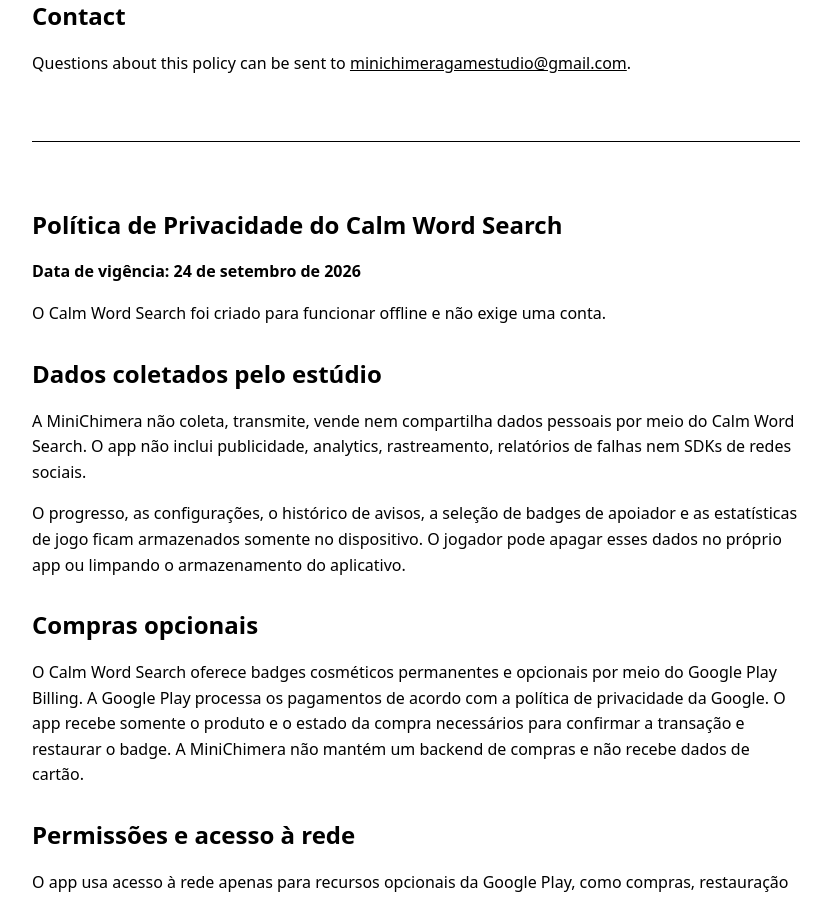
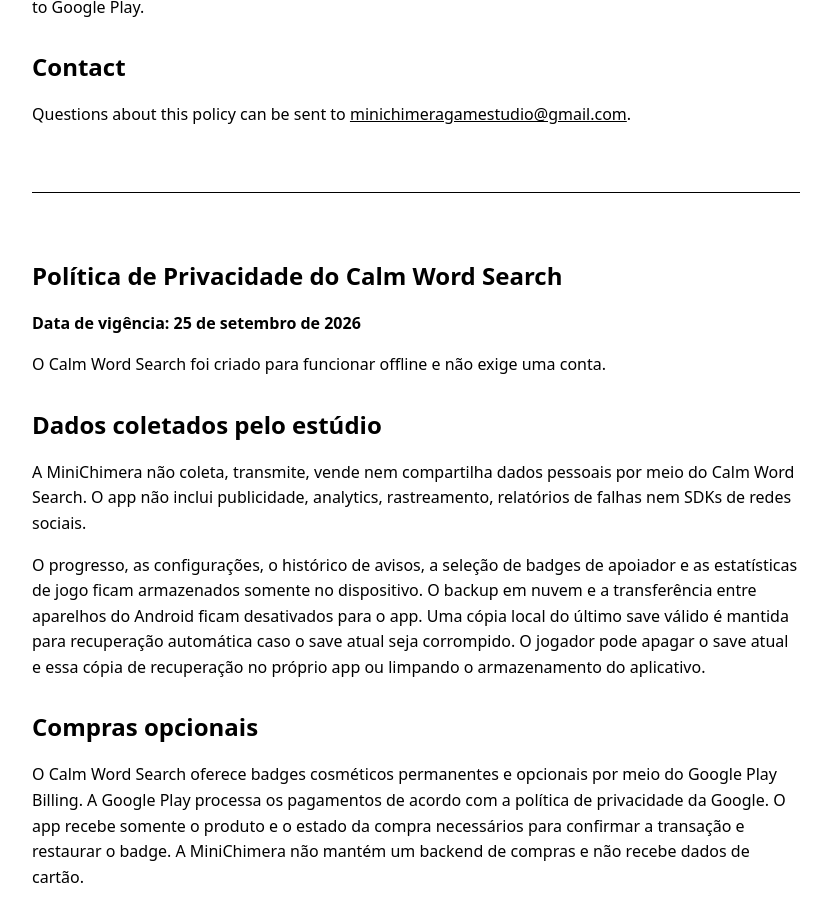
Before and after one commit to robsonsiebel/robsonsiebel.github.io, a Jekyll site: the page apps/calm-word-search/privacy/index.html, which Jekyll copies as it is, in a window 1280 px wide and 900 px high, scrolled down 1047 px. Shown: the whole window, without its empty margins (224-1055 px from the left). Built offline with Jekyll 4.4.1, drawn with Linux system fonts in a browser that asks for light colours; some of the changed text lies outside the part shown.

Commit message:
Clarify local save recovery policy

```diff
--- a/apps/calm-word-search/privacy/index.html
+++ b/apps/calm-word-search/privacy/index.html
@@ -39,12 +39,12 @@
 
       <article id="english" lang="en">
         <h1>Calm Word Search Privacy Policy</h1>
-        <p class="effective-date">Effective date: 24 September 2026</p>
+        <p class="effective-date">Effective date: 25 September 2026</p>
         <p>Calm Word Search is designed to work offline and does not require an account.</p>
 
         <h2>Data collected by the studio</h2>
         <p>MiniChimera does not collect, transmit, sell, or share personal data through Calm Word Search. The app does not include advertising, analytics, tracking, crash-reporting, or social-network SDKs.</p>
-        <p>Game progress, settings, prompt history, supporter badge selections, and gameplay statistics are stored only on the player's device. Players can erase this local data from inside the app or by clearing the app's storage.</p>
+        <p>Game progress, settings, prompt history, supporter badge selections, and gameplay statistics are stored only on the player's device. Android cloud backup and device-to-device transfer are disabled for the app. One previous valid save is retained locally so the app can recover automatically if its current save becomes corrupt. Players can erase both the current save and this recovery copy from inside the app or by clearing the app's storage.</p>
 
         <h2>Optional purchases</h2>
         <p>Calm Word Search offers optional, permanent cosmetic supporter badges through Google Play Billing. Google Play processes payments under Google's own privacy policy. The app receives only the product and purchase state needed to acknowledge a purchase and restore the badge. MiniChimera does not operate a purchase backend and does not receive payment-card details.</p>
@@ -64,12 +64,12 @@
 
       <article id="portugues" class="translation" lang="pt-BR">
         <h1>Política de Privacidade do Calm Word Search</h1>
-        <p class="effective-date">Data de vigência: 24 de setembro de 2026</p>
+        <p class="effective-date">Data de vigência: 25 de setembro de 2026</p>
         <p>O Calm Word Search foi criado para funcionar offline e não exige uma conta.</p>
 
         <h2>Dados coletados pelo estúdio</h2>
         <p>A MiniChimera não coleta, transmite, vende nem compartilha dados pessoais por meio do Calm Word Search. O app não inclui publicidade, analytics, rastreamento, relatórios de falhas nem SDKs de redes sociais.</p>
-        <p>O progresso, as configurações, o histórico de avisos, a seleção de badges de apoiador e as estatísticas de jogo ficam armazenados somente no dispositivo. O jogador pode apagar esses dados no próprio app ou limpando o armazenamento do aplicativo.</p>
+        <p>O progresso, as configurações, o histórico de avisos, a seleção de badges de apoiador e as estatísticas de jogo ficam armazenados somente no dispositivo. O backup em nuvem e a transferência entre aparelhos do Android ficam desativados para o app. Uma cópia local do último save válido é mantida para recuperação automática caso o save atual seja corrompido. O jogador pode apagar o save atual e essa cópia de recuperação no próprio app ou limpando o armazenamento do aplicativo.</p>
 
         <h2>Compras opcionais</h2>
         <p>O Calm Word Search oferece badges cosméticos permanentes e opcionais por meio do Google Play Billing. A Google Play processa os pagamentos de acordo com a política de privacidade da Google. O app recebe somente o produto e o estado da compra necessários para confirmar a transação e restaurar o badge. A MiniChimera não mantém um backend de compras e não recebe dados de cartão.</p>
```
